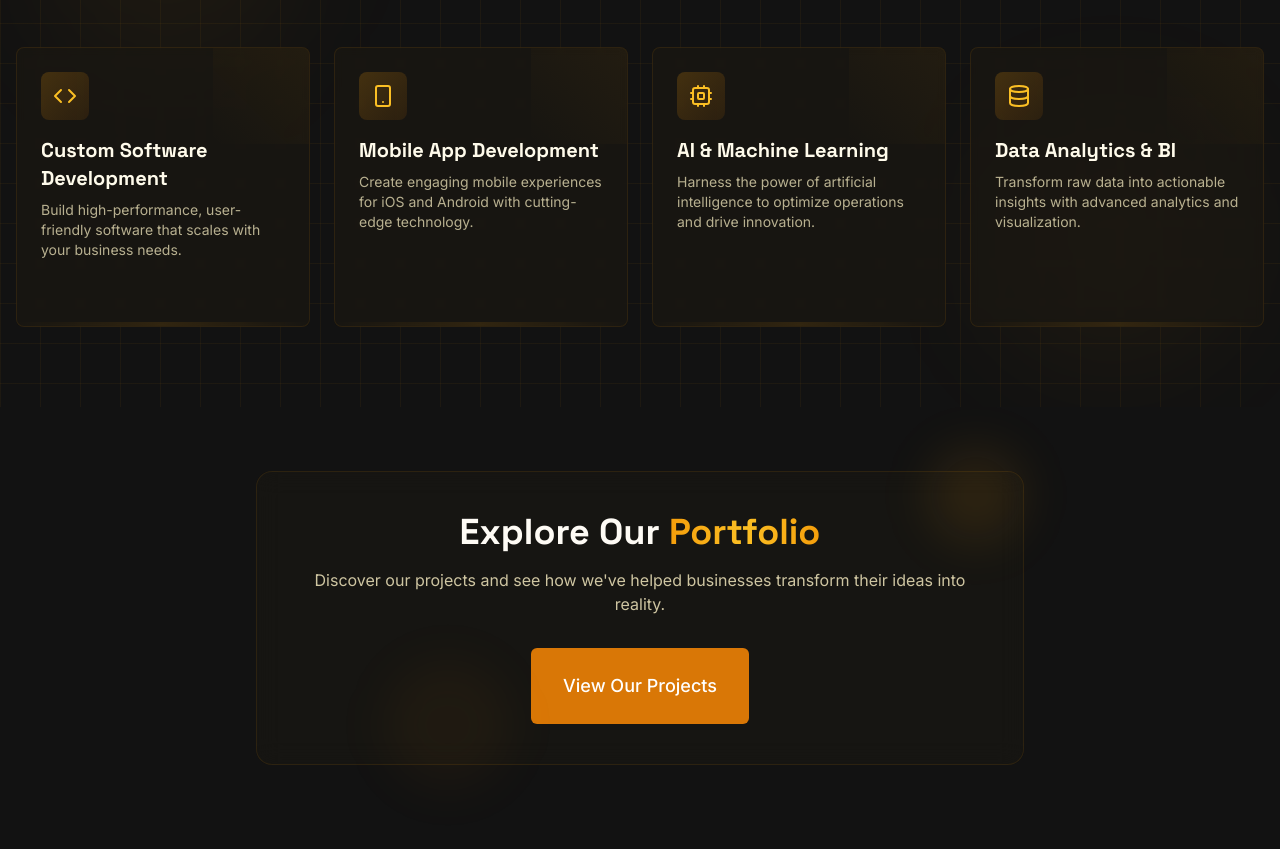
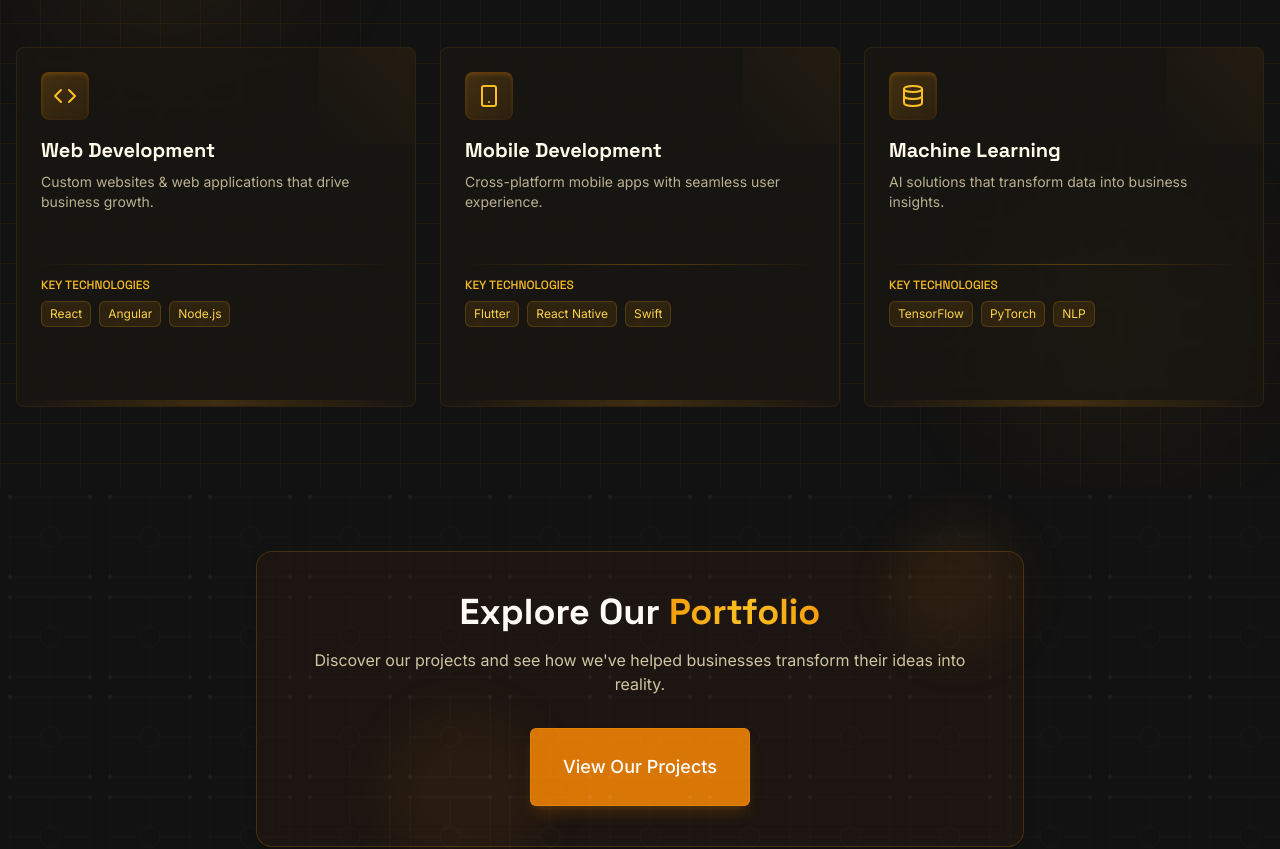
Before and after one commit to Rata-Codes/spark-forge-dynamics, a React (Vite) app: page / in a window 1280 px wide. Shown: the part 1017-1866 px from the top of the page. Built offline with nearby package versions, Linux system fonts and the light colour scheme.

Commit message:
Fix: Airtable project fetch, update services, theme changes
- Fixed the 403 error when fetching projects from Airtable.
- Updated the "Expertise Services" content.
- Removed "codo acegvitt" from the footer.
- Enhanced the gold theme with glass effects and technical animations.

```diff
--- a/src/components/ProfessionalServiceCard.tsx
+++ b/src/components/ProfessionalServiceCard.tsx
@@ -26,10 +26,10 @@ const ProfessionalServiceCard: React.FC<ProfessionalServiceCardProps> = ({
       className={cn(
         "relative rounded-lg transition-all duration-500 ease-out overflow-hidden group",
         "bg-[#1A1812]/70 backdrop-blur-sm border border-amber-500/10",
-        "hover:shadow-lg hover:shadow-amber-500/5 hover:border-amber-500/20",
-        "animate-fade-in opacity-0 h-[280px]"
+        "hover:shadow-lg hover:shadow-amber-500/10 hover:border-amber-500/30",
+        "animate-fade-in opacity-0"
       )}
-      style={{ animationDelay: `${0.15 + index * 0.1}s` }}
+      style={{ animationDelay: `${0.15 + index * 0.1}s`, height: "auto", minHeight: "360px" }}
       onMouseEnter={() => setIsHovered(true)}
       onMouseLeave={() => setIsHovered(false)}
     >
@@ -37,7 +37,8 @@ const ProfessionalServiceCard: React.FC<ProfessionalServiceCardProps> = ({
         <div className="flex items-start">
           <div className={cn(
             "p-3 bg-gradient-to-br rounded-lg w-12 h-12 mb-4 flex items-center justify-center",
-            iconBg
+            iconBg,
+            "shadow-inner shadow-amber-600/30"
           )}>
             {icon}
           </div>
@@ -46,20 +47,30 @@ const ProfessionalServiceCard: React.FC<ProfessionalServiceCardProps> = ({
         <h3 className="text-xl font-bold mb-2 text-amber-50">{title}</h3>
         <p className="text-amber-100/70 text-sm mb-4">{description}</p>
 
-        <div className={cn(
-          "mt-auto transition-all duration-300 transform",
-          isHovered ? "opacity-100 translate-y-0" : "opacity-0 translate-y-4"
-        )}>
+        <div className="mt-6">
           <div className="h-px w-full bg-gradient-to-r from-amber-500/0 via-amber-500/30 to-amber-500/0 my-3"></div>
-          <h4 className="font-medium text-xs text-amber-400 mb-2">CAPABILITIES</h4>
-          <ul className="text-xs text-amber-100/70 grid grid-cols-2 gap-x-2 gap-y-1">
-            {features.map((feature, idx) => (
-              <li key={idx} className="flex items-center">
-                <span className="mr-1 text-amber-400 text-[8px]">■</span>
+
+          <h4 className="font-medium text-xs text-amber-400 mb-2">KEY TECHNOLOGIES</h4>
+
+          <div className="flex flex-wrap gap-2 mb-4">
+            {features.slice(0, 3).map((feature, idx) => (
+              <span
+                key={idx}
+                className="text-xs px-2 py-1 rounded-md bg-amber-500/10 border border-amber-500/20 text-amber-300"
+              >
                 {feature}
-              </li>
+              </span>
             ))}
-          </ul>
+          </div>
+
+          <div className={cn(
+            "transition-all duration-500",
+            isHovered ? "max-h-60 opacity-100 mt-3" : "max-h-0 opacity-0 mt-0 overflow-hidden"
+          )}>
+            <p className="text-xs text-amber-100/70 leading-relaxed">
+              {features[3]}
+            </p>
+          </div>
         </div>
       </div>
 
@@ -78,9 +89,15 @@ const ProfessionalServiceCard: React.FC<ProfessionalServiceCardProps> = ({
 
       {/* Bottom gradient line */}
       <div className={cn(
-        "absolute bottom-0 left-0 right-0 h-1 bg-gradient-to-r from-transparent via-amber-500/40 to-transparent",
+        "absolute bottom-0 left-0 right-0 h-1.5 bg-gradient-to-r from-transparent via-amber-500/60 to-transparent",
         "transform transition-all duration-500",
         isHovered ? "opacity-100" : "opacity-30"
+      )}></div>
+
+      {/* Edge glow effect */}
+      <div className={cn(
+        "absolute inset-0 border-2 border-amber-500/0 rounded-lg transition-all duration-500",
+        isHovered ? "border-amber-500/20 shadow-[0_0_15px_rgba(245,158,11,0.2)]" : ""
       )}></div>
     </div>
   );
--- a/src/components/ProjectCard.tsx
+++ b/src/components/ProjectCard.tsx
@@ -22,8 +22,8 @@ const ProjectCard: React.FC<ProjectCardProps> = ({
     <div
       className={cn(
         "relative rounded-lg overflow-hidden group h-[380px] animate-fade-in opacity-0",
-        "bg-[#1A1812]/60 backdrop-blur-sm border border-amber-500/10",
-        "hover:shadow-lg hover:shadow-amber-500/10 hover:border-amber-500/30",
+        "bg-[#1A1812]/70 backdrop-blur-md border border-amber-500/20",
+        "hover:shadow-lg hover:shadow-amber-500/20 hover:border-amber-500/40",
         "transition-all duration-500 ease-out"
       )}
       onMouseEnter={() => setIsHovered(true)}
@@ -64,8 +64,8 @@ const ProjectCard: React.FC<ProjectCardProps> = ({
           className={cn(
             "inline-flex items-center text-amber-500 text-sm font-medium",
             "border border-amber-500/30 rounded-full px-4 py-2",
-            "transition-all duration-300 group-hover:bg-amber-500/10",
-            "hover:bg-amber-500/20"
+            "transition-all duration-300 group-hover:bg-amber-500/20",
+            "hover:bg-amber-500/30"
           )}
         >
           View Project <ExternalLink className="ml-2 h-4 w-4" />
@@ -75,7 +75,7 @@ const ProjectCard: React.FC<ProjectCardProps> = ({
       {/* Tech circuit background */}
       <div className={cn(
         "absolute inset-0 z-0 opacity-0 transition-opacity duration-500",
-        isHovered ? "opacity-5" : ""
+        isHovered ? "opacity-10" : ""
       )}>
         <svg className="w-full h-full" viewBox="0 0 100 100" xmlns="http://www.w3.org/2000/svg">
           <g stroke="currentColor" strokeWidth="0.5" fill="none">
@@ -93,8 +93,14 @@ const ProjectCard: React.FC<ProjectCardProps> = ({
 
       {/* Bottom accent line */}
       <div className={cn(
-        "absolute bottom-0 left-0 right-0 h-1 bg-gradient-to-r from-amber-500/0 via-amber-500/40 to-amber-500/0",
-        isHovered ? "opacity-100" : "opacity-30"
+        "absolute bottom-0 left-0 right-0 h-1 bg-gradient-to-r from-amber-500/30 via-amber-500/60 to-amber-500/30",
+        isHovered ? "opacity-100" : "opacity-50"
+      )}></div>
+
+      {/* Edge glow effect */}
+      <div className={cn(
+        "absolute inset-0 rounded-lg transition-all duration-500",
+        isHovered ? "shadow-[0_0_15px_rgba(245,158,11,0.15)_inset]" : ""
       )}></div>
     </div>
   );
--- a/src/components/ServicesSection.tsx
+++ b/src/components/ServicesSection.tsx
@@ -1,55 +1,43 @@
 
 import React from 'react';
-import { Cpu, Code, Smartphone, Database } from 'lucide-react';
+import { Code, Smartphone, Database } from 'lucide-react';
 import ProfessionalServiceCard from './ProfessionalServiceCard';
 
 const ServicesSection: React.FC = () => {
   const services = [
     {
       icon: <Code className="h-7 w-7 text-amber-400" />,
-      title: 'Custom Software Development',
-      description: 'Build high-performance, user-friendly software that scales with your business needs.',
+      title: 'Web Development',
+      description: 'Custom websites & web applications that drive business growth.',
       features: [
-        'Enterprise solutions',
-        'Web applications',
-        'Cross-platform software',
-        'Legacy system modernization'
+        'React',
+        'Angular',
+        'Node.js',
+        'Our expert web developers create responsive, user-friendly websites and web applications using the latest technologies. From simple landing pages to complex enterprise solutions, we deliver high-quality web experiences that engage users and drive business growth.'
       ],
       iconBg: "from-amber-500/20 to-amber-600/10"
     },
     {
       icon: <Smartphone className="h-7 w-7 text-amber-400" />,
-      title: 'Mobile App Development',
-      description: 'Create engaging mobile experiences for iOS and Android with cutting-edge technology.',
+      title: 'Mobile Development',
+      description: 'Cross-platform mobile apps with seamless user experience.',
       features: [
-        'Native app development',
-        'Cross-platform solutions',
-        'UI/UX design',
-        'App maintenance & support'
-      ],
-      iconBg: "from-amber-500/20 to-amber-600/10"
-    },
-    {
-      icon: <Cpu className="h-7 w-7 text-amber-400" />,
-      title: 'AI & Machine Learning',
-      description: 'Harness the power of artificial intelligence to optimize operations and drive innovation.',
-      features: [
-        'Predictive analytics',
-        'Computer vision',
-        'Natural language processing',
-        'Recommendation systems'
+        'Flutter',
+        'React Native',
+        'Swift',
+        'We build custom mobile applications for iOS and Android that provide seamless experiences across devices. Our mobile development team focuses on intuitive interfaces, optimal performance, and innovative features to help your business reach customers on their preferred devices.'
       ],
       iconBg: "from-amber-500/20 to-amber-600/10"
     },
     {
       icon: <Database className="h-7 w-7 text-amber-400" />,
-      title: 'Data Analytics & BI',
-      description: 'Transform raw data into actionable insights with advanced analytics and visualization.',
+      title: 'Machine Learning',
+      description: 'AI solutions that transform data into business insights.',
       features: [
-        'Big data processing',
-        'Data warehousing',
-        'Business intelligence',
-        'Interactive dashboards'
+        'TensorFlow',
+        'PyTorch',
+        'NLP',
+        'Harness the power of artificial intelligence and machine learning to gain insights from your data. Our data scientists develop custom ML models that automate processes, predict trends, and enhance decision-making. We specialize in computer vision, natural language processing, and predictive analytics.'
       ],
       iconBg: "from-amber-500/20 to-amber-600/10"
     }
@@ -70,7 +58,7 @@ const ServicesSection: React.FC = () => {
           </p>
         </div>
 
-        <div className="grid grid-cols-1 md:grid-cols-2 lg:grid-cols-4 gap-6">
+        <div className="grid grid-cols-1 md:grid-cols-3 gap-6">
           {services.map((service, index) => (
             <ProfessionalServiceCard
               key={index}
--- a/src/components/WorkProcess.tsx
+++ b/src/components/WorkProcess.tsx
@@ -47,7 +47,7 @@ const WorkProcess: React.FC = () => {
                 className="animate-fade-in opacity-0"
                 style={{ animationDelay: `${0.2 + index * 0.1}s` }}
               >
-                <div className="flex flex-col items-center text-center bg-[#1A1812]/70 backdrop-blur-sm border border-amber-500/10 rounded-lg p-6 transition-all duration-300 hover:shadow-lg hover:shadow-amber-500/5 hover:border-amber-500/20">
+                <div className="flex flex-col items-center text-center bg-[#1A1812]/70 backdrop-blur-sm border border-amber-500/20 rounded-lg p-6 transition-all duration-300 hover:shadow-lg hover:shadow-amber-500/10 hover:border-amber-500/30">
                   <div className={`p-3 rounded-full bg-gradient-to-r ${step.color} mb-5 shadow-lg`}>
                     {step.icon}
                   </div>
--- a/src/index.css
+++ b/src/index.css
@@ -7,26 +7,26 @@
 
 @layer base {
   :root {
-    --background: 220 25% 8%;
+    --background: 35 25% 8%;
     --foreground: 38 90% 98%;
 
-    --card: 220 25% 10%;
+    --card: 35 25% 10%;
     --card-foreground: 38 90% 98%;
 
-    --popover: 220 25% 10%;
+    --popover: 35 25% 10%;
     --popover-foreground: 38 90% 98%;
 
     --primary: 38 90% 55%;
-    --primary-foreground: 220 30% 10%;
+    --primary-foreground: 35 30% 10%;
 
-    --secondary: 220 25% 16%;
+    --secondary: 35 25% 16%;
     --secondary-foreground: 38 90% 98%;
 
-    --muted: 220 25% 18%;
+    --muted: 35 25% 18%;
     --muted-foreground: 38 40% 70%;
 
     --accent: 35 90% 60%;
-    --accent-foreground: 220 30% 10%;
+    --accent-foreground: 35 30% 10%;
 
     --destructive: 0 84.2% 60.2%;
     --destructive-foreground: 210 40% 98%;
@@ -89,7 +89,7 @@
 }
 
 .glass-card {
-  @apply backdrop-blur-md bg-amber-900/10 border border-amber-500/10 shadow-lg;
+  @apply backdrop-blur-md bg-amber-900/10 border border-amber-500/20 shadow-lg;
 }
 
 /* Animations */
--- a/src/pages/Index.tsx
+++ b/src/pages/Index.tsx
@@ -34,7 +34,7 @@ const Index = () => {
       {/* Project Button Section */}
       <section className="py-16 relative overflow-hidden bg-[#121212]">
         <div className="container mx-auto px-4 text-center">
-          <div className="max-w-3xl mx-auto bg-[#1A1812]/50 backdrop-blur-md p-10 rounded-2xl border border-amber-500/10">
+          <div className="max-w-3xl mx-auto bg-[#1A1812]/50 backdrop-blur-md p-10 rounded-2xl border border-amber-500/20 glass-card">
             <h2 className="text-2xl md:text-4xl font-bold mb-4">
               Explore Our <span className="text-gradient-professional">Portfolio</span>
             </h2>
@@ -42,7 +42,7 @@ const Index = () => {
               Discover our projects and see how we've helped businesses transform their ideas into reality.
             </p>
             <Link to="/projects">
-              <Button className="bg-amber-600 hover:bg-amber-700 text-white px-8 py-6 text-lg h-auto">
+              <Button className="bg-amber-600 hover:bg-amber-700 text-white px-8 py-6 text-lg h-auto border border-amber-500/30 shadow-lg shadow-amber-600/20">
                 View Our Projects
               </Button>
             </Link>
@@ -50,8 +50,24 @@ const Index = () => {
         </div>
 
         {/* Glass effect elements */}
-        <div className="absolute top-10 right-[20%] w-24 h-24 rounded-full bg-amber-500/10 blur-xl"></div>
-        <div className="absolute bottom-10 left-[30%] w-32 h-32 rounded-full bg-amber-600/5 blur-xl"></div>
+        <div className="absolute top-10 right-[20%] w-32 h-32 rounded-full bg-gradient-to-br from-amber-500/10 to-amber-700/5 blur-xl"></div>
+        <div className="absolute bottom-10 left-[30%] w-40 h-40 rounded-full bg-gradient-to-tl from-amber-700/10 to-amber-500/5 blur-xl"></div>
+
+        {/* Circuit elements */}
+        <div className="absolute inset-0 opacity-5">
+          <svg className="w-full h-full" xmlns="http://www.w3.org/2000/svg">
+            <pattern id="circuit-small" x="0" y="0" width="100" height="100" patternUnits="userSpaceOnUse">
+              <path d="M10,10 L90,10 L90,90 L10,90 Z" fill="none" stroke="currentColor" strokeWidth="0.5" />
+              <circle cx="50" cy="50" r="10" fill="none" stroke="currentColor" strokeWidth="0.5" />
+              <path d="M10,50 L40,50 M60,50 L90,50 M50,10 L50,40 M50,60 L50,90" stroke="currentColor" strokeWidth="0.5" />
+              <circle cx="10" cy="10" r="2" fill="currentColor" />
+              <circle cx="90" cy="10" r="2" fill="currentColor" />
+              <circle cx="10" cy="90" r="2" fill="currentColor" />
+              <circle cx="90" cy="90" r="2" fill="currentColor" />
+            </pattern>
+            <rect width="100%" height="100%" fill="url(#circuit-small)" />
+          </svg>
+        </div>
       </section>
 
       {/* About Section */}
--- a/src/pages/Projects.tsx
+++ b/src/pages/Projects.tsx
@@ -32,23 +32,33 @@ const Projects = () => {
         const response = await fetch('https://api.airtable.com/v0/appkKccLAGrYOPAcu/tblQhXsg2wYMa1KPn', {
           headers: {
             'Authorization': 'Bearer patIqckQGSpoHpRcG.dbe2df3b9eaed7c98ce21b6156f4ed95cbedf5946cd67ea3cced0ce516344ecf',
-          }
+            'Content-Type': 'application/json'
+          },
+          method: 'GET'
         });
 
         if (!response.ok) {
+          console.error("Response status:", response.status);
+          console.error("Response text:", await response.text());
           throw new Error('Failed to fetch projects');
         }
 
         const data = await response.json();
-        const fetchedProjects = data.records.map((record: any) => ({
-          id: record.id,
-          ProjectName: record.fields.ProjectName,
-          ProjectLink: record.fields.ProjectLink,
-          Description: record.fields.Description,
-          Image: record.fields.Image
-        }));
+        console.log("Airtable response data:", data);
 
-        setProjects(fetchedProjects);
+        if (data && data.records) {
+          const fetchedProjects = data.records.map((record: any) => ({
+            id: record.id,
+            ProjectName: record.fields.ProjectName || "",
+            ProjectLink: record.fields.ProjectLink || "",
+            Description: record.fields.Description || "",
+            Image: record.fields.Image || ""
+          }));
+
+          setProjects(fetchedProjects);
+        } else {
+          throw new Error('Invalid data format received');
+        }
       } catch (err) {
         console.error("Error fetching projects:", err);
         setError('Failed to load projects. Please try again later.');
```
Also changed, not shown: src/components/FooterSection.tsx (+49 -24 lines).
